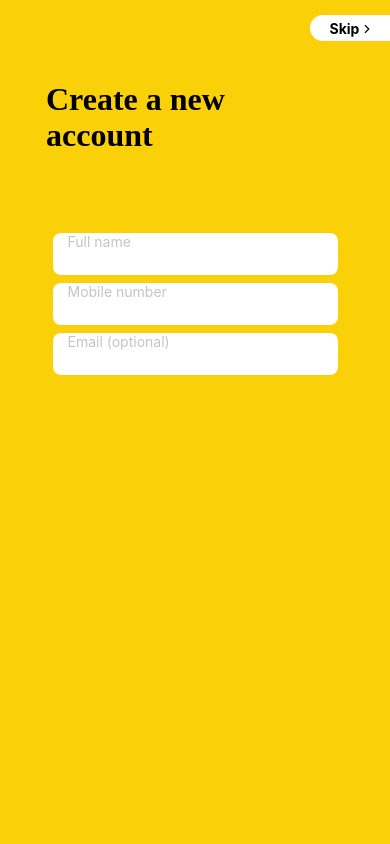
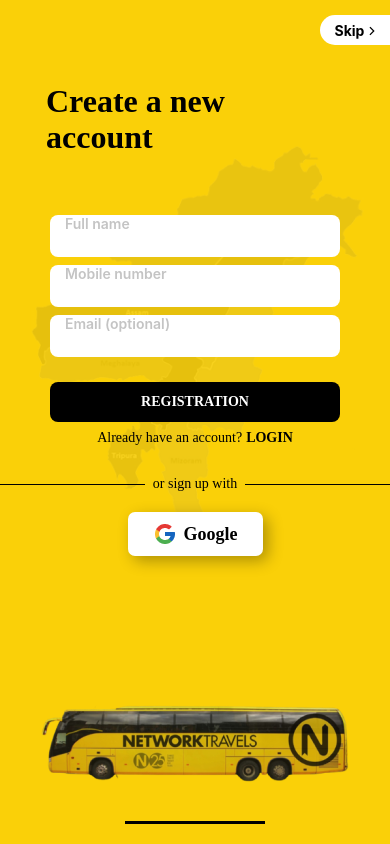
Before and after one commit to iamNilotpal/Network-Travels, a React Native app: screen /RegistrationScreen in a window 390 px wide. Built offline with nearby package versions, Linux system fonts and the light colour scheme.

Commit message:
Add registration screen.

```diff
--- a/src/components/Header/AuthHeader/index.tsx
+++ b/src/components/Header/AuthHeader/index.tsx
@@ -48,8 +48,8 @@ const styles = StyleSheet.create({
   },
   header: {
     backgroundColor: COLORS.white,
-    width: 80,
-    height: 26,
+    width: 70,
+    height: 30,
     borderTopLeftRadius: 20,
     borderBottomLeftRadius: 20,
     flexDirection: 'row',
--- a/src/components/common/Button/PrimaryButton/index.tsx
+++ b/src/components/common/Button/PrimaryButton/index.tsx
@@ -1,12 +1,42 @@
-import { View, Text } from 'react-native';
+import { Text, TouchableOpacity, StyleSheet } from 'react-native';
 import React from 'react';
+import { COLORS, SIZES } from '../../../../constants';
+import BodyRegular from '../../Text/Body/BodyRegular';
 
-const PrimaryButton = () => {
+type PrimaryButtonProps = {
+  text: string;
+  onPress?: () => void;
+};
+
+const PrimaryButton: React.FC<PrimaryButtonProps> = ({ text, onPress }) => {
   return (
-    <View>
-      <Text>PrimaryButton</Text>
-    </View>
+    <TouchableOpacity
+      activeOpacity={0.8}
+      onPress={onPress}
+      style={styles.container}>
+      <BodyRegular
+        text={text}
+        textStyles={{
+          color: '#fff',
+          fontWeight: 'bold',
+          textAlign: 'center',
+          opacity: 1,
+        }}
+      />
+    </TouchableOpacity>
   );
 };
 
+const styles = StyleSheet.create({
+  container: {
+    backgroundColor: COLORS.black,
+    width: 290,
+    borderRadius: SIZES.base,
+    alignSelf: 'center',
+    paddingVertical: 12,
+    elevation: 10,
+  },
+  text: {},
+});
+
 export default PrimaryButton;
--- a/src/components/common/TextInput/index.tsx
+++ b/src/components/common/TextInput/index.tsx
@@ -5,6 +5,7 @@ import {
   View,
   StyleProp,
   type ViewStyle,
+  KeyboardTypeOptions,
 } from 'react-native';
 import { COLORS, SIZES } from '../../../constants';
 
@@ -14,19 +15,24 @@ type TextInputProps = {
   placeholderColor?: string;
   onChangeText?: (text: string) => void;
   inputStyles?: StyleProp<ViewStyle>;
+  keyboardType?: KeyboardTypeOptions;
 };
 
 const TextInput: React.FC<TextInputProps> = ({ inputStyles, ...rest }) => {
   return (
     <View style={[styles.container, inputStyles]}>
-      <NativeTextInput placeholderTextColor={COLORS.lightGray} {...rest} />
+      <NativeTextInput
+        placeholderTextColor={COLORS.lightGray}
+        {...rest}
+        style={{ fontWeight: '600' }}
+      />
     </View>
   );
 };
 
 const styles = StyleSheet.create({
   container: {
-    width: 285,
+    width: 290,
     height: 42,
     backgroundColor: COLORS.white,
     alignSelf: 'center',
--- a/src/layout/AuthLayout/index.tsx
+++ b/src/layout/AuthLayout/index.tsx
@@ -1,17 +1,43 @@
-import { View, StyleSheet } from 'react-native';
-import React, { ReactNode } from 'react';
-import { COLORS } from '../../constants';
+import React from 'react';
+import {
+  Image,
+  ImageSourcePropType,
+  Keyboard,
+  Pressable,
+  StyleSheet,
+} from 'react-native';
+import { COLORS, Images } from '../../constants';
 
 type AuthLayoutProps = {
   children: React.ReactNode;
 };
 
 const AuthLayout: React.FC<AuthLayoutProps> = ({ children }) => {
-  return <View style={styles.container}>{children}</View>;
+  return (
+    <Pressable style={styles.container} onPress={() => Keyboard.dismiss()}>
+      <Image
+        source={Images.map as ImageSourcePropType}
+        resizeMode="cover"
+        style={[StyleSheet.absoluteFillObject, styles.image]}
+      />
+      {children}
+    </Pressable>
+  );
 };
 
 const styles = StyleSheet.create({
-  container: { backgroundColor: COLORS.primary, width: '100%', height: '100%' },
+  container: {
+    backgroundColor: COLORS.primary,
+    width: '100%',
+    height: '100%',
+  },
+  image: {
+    justifyContent: 'center',
+    alignItems: 'center',
+    opacity: 0.2,
+    top: 100,
+    left: 30,
+  },
 });
 
 export default AuthLayout;
--- a/src/screens/Auth/Registration/index.tsx
+++ b/src/screens/Auth/Registration/index.tsx
@@ -1,25 +1,100 @@
-import { View } from 'react-native';
+import { useNavigation } from '@react-navigation/native';
+import { NativeStackNavigationProp } from '@react-navigation/native-stack';
 import React from 'react';
+import {
+  Image,
+  ImageSourcePropType,
+  TouchableOpacity,
+  View,
+} from 'react-native';
+
+import PrimaryButton from '../../../components/common/Button/PrimaryButton';
+import BodyRegular from '../../../components/common/Text/Body/BodyRegular';
+import HeadingBold from '../../../components/common/Text/Heading/Bold';
+import TextInput from '../../../components/common/TextInput';
 import AuthLayout from '../../../layout/AuthLayout';
-import HeadingBold from '../../../components/common/Text/Heading/Bold';
 import styles from './styles';
-import TextInput from '../../../components/common/TextInput';
+import { COLORS, Icons, Images, SIZES } from '../../../constants';
+import { AuthStackParams } from '../../../navigation/AuthNavigation';
 
 const RegistrationScreen = () => {
+  const navigation =
+    useNavigation<NativeStackNavigationProp<AuthStackParams>>();
+
   return (
     <AuthLayout>
+      {/* Heading Container */}
       <View style={styles.headingContainer}>
         <HeadingBold text="Create a new" />
         <HeadingBold text="account" />
       </View>
+      {/* Input Container */}
       <View style={styles.inputContainer}>
         <TextInput placeholder="Full name" inputStyles={{ marginBottom: 8 }} />
         <TextInput
           placeholder="Mobile number"
           inputStyles={{ marginBottom: 8 }}
+          keyboardType="numeric"
         />
-        <TextInput placeholder="Email (optional)" />
+        <TextInput
+          placeholder="Email (optional)"
+          keyboardType="email-address"
+        />
       </View>
+      {/* Actions Container */}
+      <View style={styles.actionsContainer}>
+        <PrimaryButton text="REGISTRATION" />
+        <View style={styles.actions}>
+          <BodyRegular
+            text="Already have an account?"
+            textStyles={{ color: COLORS.black, fontWeight: '500', opacity: 1 }}
+          />
+          <TouchableOpacity onPress={() => navigation.navigate('LoginScreen')}>
+            <BodyRegular
+              text="LOGIN"
+              textStyles={{
+                color: COLORS.black,
+                fontWeight: '700',
+                opacity: 1,
+                marginLeft: 4,
+              }}
+            />
+          </TouchableOpacity>
+        </View>
+      </View>
+      {/* Footer Section */}
+      <View style={styles.footer}>
+        <View style={styles.footerForm}>
+          <View style={styles.bar} />
+          <BodyRegular
+            text="or sign up with"
+            textStyles={{ marginHorizontal: 8, fontWeight: '500', opacity: 1 }}
+          />
+          <View style={styles.bar} />
+        </View>
+        <TouchableOpacity style={styles.googleButton} activeOpacity={0.8}>
+          <Image source={Icons.google as ImageSourcePropType} />
+          <BodyRegular
+            text="Google"
+            textStyles={{
+              opacity: 1,
+              fontWeight: '600',
+              fontSize: SIZES.body2,
+              marginLeft: 7,
+            }}
+          />
+        </TouchableOpacity>
+      </View>
+      <Image source={Images.bus as ImageSourcePropType} style={styles.bus} />
+      <View
+        style={{
+          width: 140,
+          height: 3,
+          backgroundColor: COLORS.black,
+          bottom: 20,
+          alignSelf: 'center',
+        }}
+      />
     </AuthLayout>
   );
 };
--- a/src/screens/Auth/Registration/styles.ts
+++ b/src/screens/Auth/Registration/styles.ts
@@ -1,12 +1,54 @@
 import { StyleSheet } from 'react-native';
+import { COLORS } from '../../../constants';
 
 export default StyleSheet.create({
   headingContainer: {
-    marginTop: 40,
+    marginTop: 38,
     marginLeft: 46,
   },
 
   inputContainer: {
-    marginTop: 80,
+    marginTop: 60,
+  },
+
+  actionsContainer: {
+    marginTop: 25,
+  },
+
+  actions: {
+    flexDirection: 'row',
+    justifyContent: 'center',
+    marginTop: 8,
+  },
+
+  footer: { marginTop: 30, flex: 1 },
+
+  bar: {
+    flex: 1,
+    height: 1,
+    backgroundColor: COLORS.black,
+  },
+
+  footerForm: { flexDirection: 'row', alignItems: 'center' },
+
+  googleButton: {
+    flexDirection: 'row',
+    alignItems: 'center',
+    alignSelf: 'center',
+    marginTop: 20,
+    backgroundColor: COLORS.white,
+    paddingHorizontal: 25,
+    paddingVertical: 10,
+    borderRadius: 7,
+    elevation: 10,
+    shadowOffset: { height: 5, width: 5 },
+    shadowColor: COLORS.black,
+    shadowRadius: 15,
+    shadowOpacity: 0.3,
+  },
+
+  bus: {
+    alignSelf: 'center',
+    bottom: 50,
   },
 });
```
